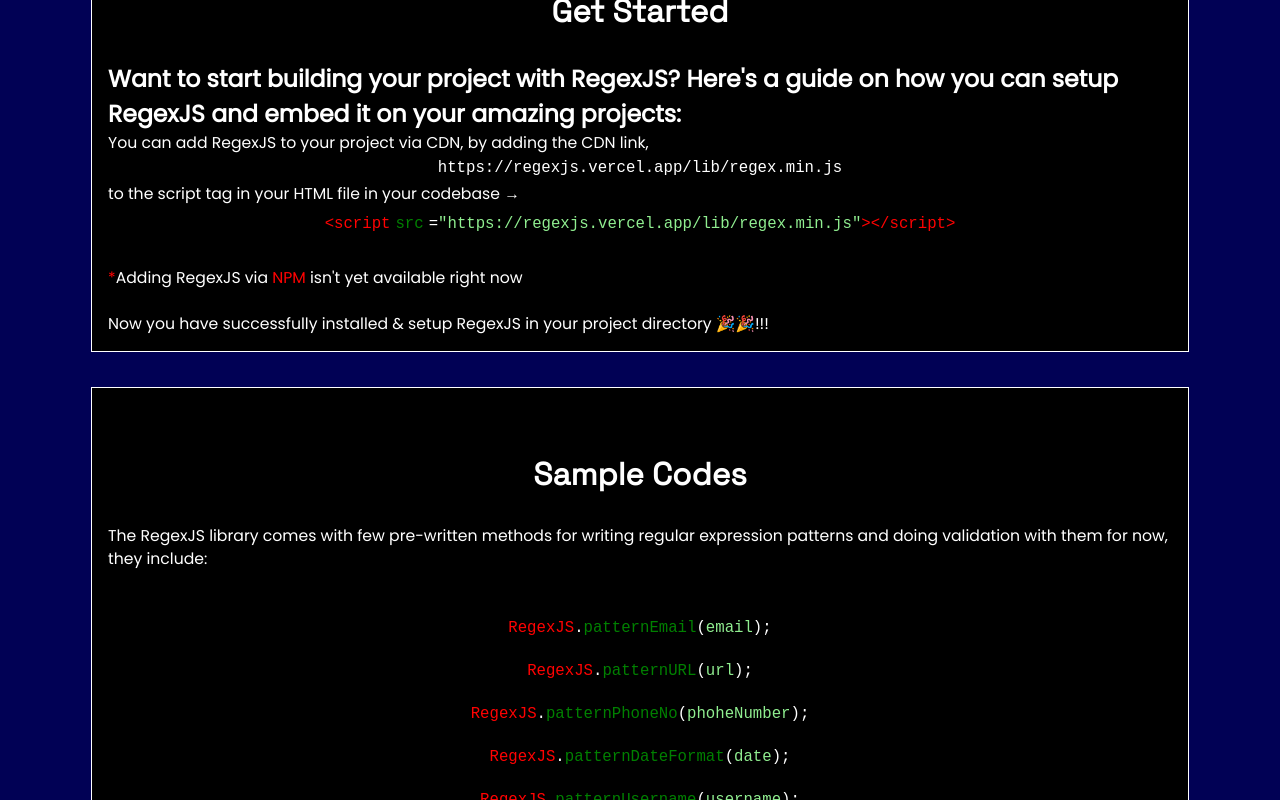
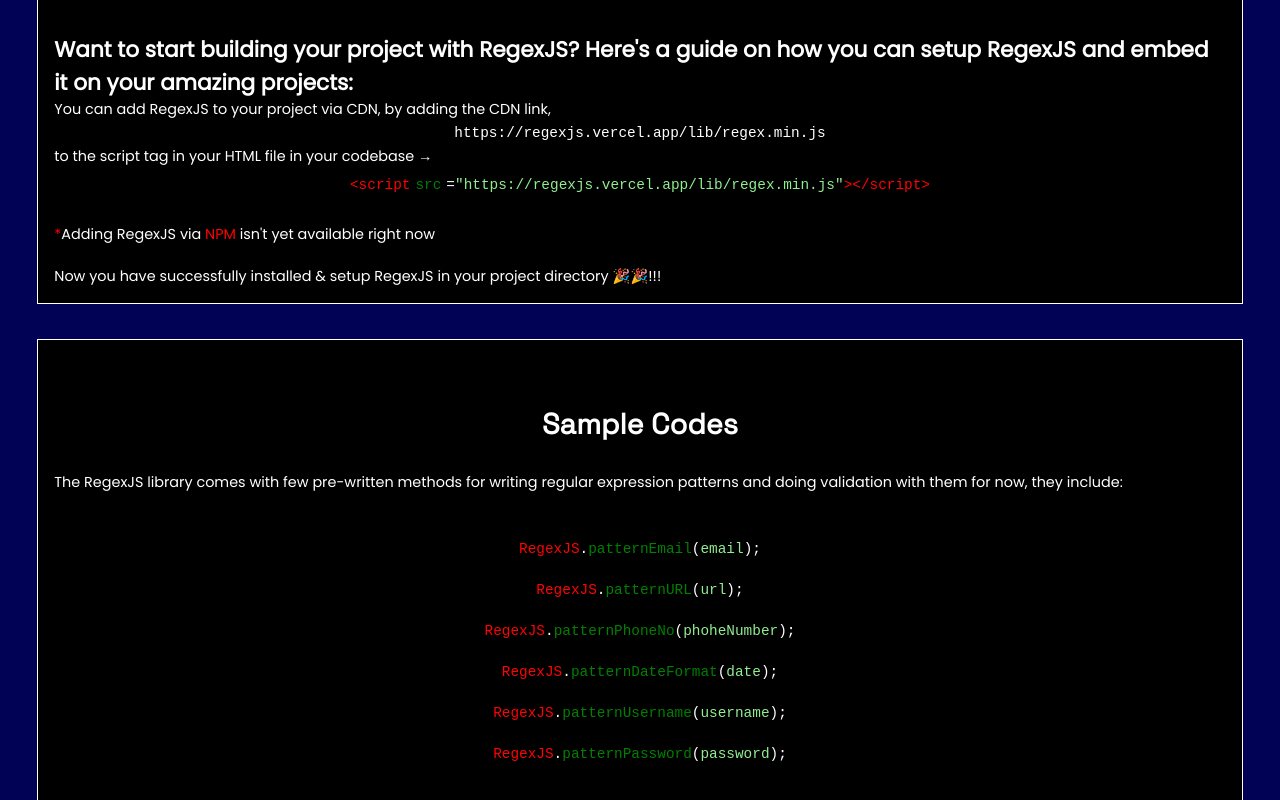
Before and after one commit to isaacszn/RegexJSWebsite, a React (Vite) app: page / in a window 1280 px wide. Shown: the part 800-1600 px from the top of the page. Built offline with nearby package versions, Linux system fonts and the light colour scheme.

Commit message:
did some fixes

```diff
--- a/index.html
+++ b/index.html
@@ -3,7 +3,7 @@
   <head>
     <meta charset="UTF-8" />
     <link rel="icon" type="image/svg+xml" href="src/assets/logo.jpg" />
-    <meta name="viewport" content="width=device-width, initial-scale=1.0" />
+    <meta name="viewport" content="width=device-width, initial-scale=1" />
     <meta name="description" content="RegexJS Documentation">
     <meta name="keywords" content="RegexJS, Regex, Regexp, Regex library, regex.js, Regex.js, RegexJS doc">
     <title>RegexJS || Documentation</title>
--- a/src/App.css
+++ b/src/App.css
@@ -18,10 +18,10 @@
 }
 
 body {
-  font: 0.98rem Poppins, sans-serif;
+  font: 0.90rem Poppins, sans-serif;
   background-color: rgb(1, 1, 85);
   color: white;
-  margin: 30px;
+  margin: 25px;
   margin-top: 180px;
   max-width: 100%;
 }
@@ -37,7 +37,7 @@
   top: 0;
   left: 0;
   width: 100%;
-  padding: 25px;
+  padding: 15px;
   display: flex;
   justify-content: space-between;
   align-items: center;
@@ -106,7 +106,7 @@
   background-color: black;
   border: thin solid #ffffff;
   padding: 1rem;
-  width: 90%;
+  width: 98%;
   margin: 35px auto;
 }
 
@@ -124,7 +124,14 @@
 
 code {
   background-color: black;
-  padding: 5px;
+  padding: 1px;
+  overflow-x: auto;
+  white-space: pre-wrap;
+}
+
+.method-lists {
+  white-space: pre-wrap;
+  overflow-x: auto;
 }
 
 .script {
--- a/src/components/NavBar.jsx
+++ b/src/components/NavBar.jsx
@@ -1,4 +1,5 @@
 import Footer from '../components/Footer';
+import Logo from '../assets/logo.jpg'
 
 const NavBar = () => {
     const showMenu  = () => {
@@ -16,11 +17,11 @@
     return (
         <>
             <div className="nav-bar-mobile">
-                <a href="https://regexjs-doc.vercel.app"><img src='./src/assets/logo.jpg' alt="Logo" width="1024" height="1024"/> <span className="flex">RegexJS</span></a>
+                <a href="https://regexjs-doc.vercel.app"><img src={Logo} alt="Logo" width="1024" height="1024"/> <span className="flex">RegexJS</span></a>
                 <span className="menu-btn" onClick={showMenu}>&#9776;</span>
             </div>
             <div className="nav-bar-desktop">
-                <a href="https://regexjs-doc.vercel.app" className="logo"><img src='./src/assets/logo.jpg' alt="Logo" width="1024" height="1024"/> <span className="flex">RegexJS</span></a>
+                <a href="https://regexjs-doc.vercel.app" className="logo"><img src={Logo} alt="Logo" width="1024" height="1024"/> <span className="flex">RegexJS</span></a>
                 <ul className="nav-links">
                     <li><a href="#intro">Introduction</a></li>
                     <li><a href="#get-started">Get started</a></li>
@@ -29,7 +30,7 @@
             </div>
             <aside className="menu hide">
                 <span className="hide-btn" onClick={hideMenu}>x</span>
-                <a href="https://regexjs-doc.vercel.app" className="menu-header"><img src='./src/assets/logo.jpg' alt="Logo" width="1024" height="1024"/> <span className="flex">RegexJS</span></a>
+                <a href="https://regexjs-doc.vercel.app" className="menu-header"><img src={Logo} alt="Logo" width="1024" height="1024"/> <span className="flex">RegexJS</span></a>
                 <ul className="menu-links">
                     <li><a href="#intro">Introduction</a></li>
                     <li><a href="#get-started">Get started</a></li>
--- a/src/components/SampleCodes.jsx
+++ b/src/components/SampleCodes.jsx
@@ -11,7 +11,7 @@
             <div className="box">
                 <h1 className="sub-header" id="sample-codes">Sample Codes</h1>
                 <p>The RegexJS library comes with few pre-written methods for writing regular expression patterns and doing validation with them for now, they include:</p>
-                <ul>
+                <ul className="method-lists">
                     <li><code><span className="pink">RegexJS</span>.<span className="green">patternEmail</span>(<span className="light-green">email</span>);</code></li>
                     <li><code><span className="pink">RegexJS</span>.<span className="green">patternURL</span>(<span className="light-green">url</span>);</code></li>
                     <li><code><span className="pink">RegexJS</span>.<span className="green">patternPhoneNo</span>(<span className="light-green">phoheNumber</span>);</code></li>
```
